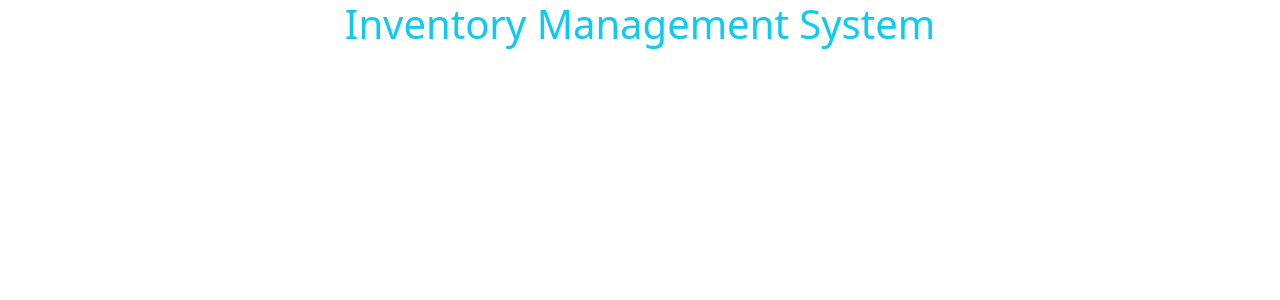
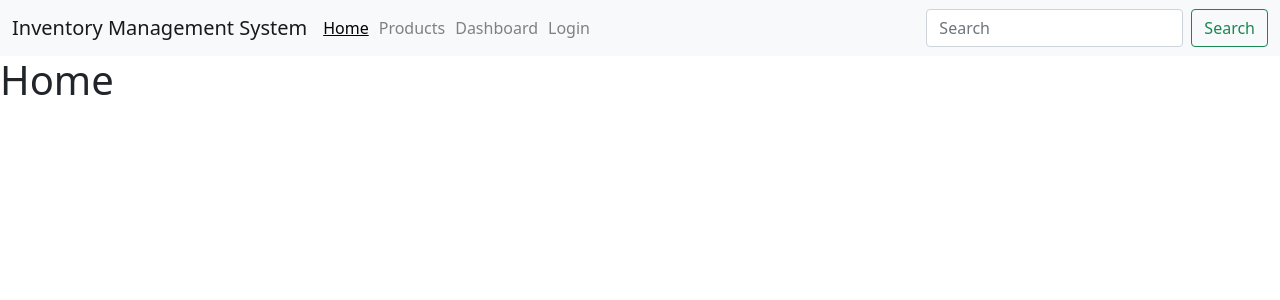
Before and after one commit to MrMADS28289/ATG.WORLD, a React (Create React App) app: page / in a window 1280 px wide. Shown: the top 300 px of the page. Built offline with nearby package versions, Linux system fonts and the light colour scheme.

Commit message:
Navbar completed

```diff
--- a/package.json
+++ b/package.json
@@ -10,6 +10,7 @@
     "react": "^18.2.0",
     "react-bootstrap": "^2.4.0",
     "react-dom": "^18.2.0",
+    "react-router-dom": "^6.3.0",
     "react-scripts": "5.0.1",
     "web-vitals": "^2.1.4"
   },
--- a/public/index.html
+++ b/public/index.html
@@ -1,14 +1,12 @@
 <!DOCTYPE html>
 <html lang="en">
+
 <head>
   <meta charset="utf-8" />
   <link rel="icon" href="%PUBLIC_URL%/favicon.ico" />
   <meta name="viewport" content="width=device-width, initial-scale=1" />
   <meta name="theme-color" content="#000000" />
-    <meta
-      name="description"
-      content="Web site created using create-react-app"
-    />
+  <meta name="description" content="Web site created using create-react-app" />
   <link rel="apple-touch-icon" href="%PUBLIC_URL%/logo192.png" />
   <!--
       manifest.json provides metadata used when your web app is installed on a
@@ -24,8 +22,9 @@
       work correctly both with client-side routing and a non-root public URL.
       Learn how to configure a non-root public URL by running `npm run build`.
     -->
-    <title>React App</title>
+  <title>Inventory Management System</title>
 </head>
+
 <body>
   <noscript>You need to enable JavaScript to run this app.</noscript>
   <div id="root"></div>
@@ -40,4 +39,5 @@
       To create a production bundle, use `npm run build` or `yarn build`.
     -->
 </body>
+
 </html>
--- a/src/App.js
+++ b/src/App.js
@@ -1,10 +1,24 @@
+import { Routes, Route } from 'react-router-dom';
 import './App.css';
+import Dashboard from './Components/Dashboard/Dashboard';
+import Home from './Components/Home/Home';
+import Login from './Components/Login/Login';
+import Regester from './Components/Login/Regester';
+import Products from './Components/Products/Products';
+import NavBar from './Components/Shared/NavBar';
 
 function App() {
   return (
-    <div>
-      <h1 className='text-info text-center'>Inventory Management System</h1>
-    </div>
+    <>
+      <NavBar />
+      <Routes>
+        <Route path='/' element={<Home />} />
+        <Route path='/products' element={<Products />} />
+        <Route path='/dashboard' element={<Dashboard />} />
+        <Route path='/login' element={<Login />} />
+        <Route path='regester' element={<Regester />} />
+      </Routes>
+    </>
   );
 }
 
--- /dev/null
+++ b/src/Components/Dashboard/Dashboard.js
@@ -0,0 +1,11 @@
+import React from 'react';
+
+const Dashboard = () => {
+    return (
+        <div>
+            <h1>Dashboard</h1>
+        </div>
+    );
+};
+
+export default Dashboard;
--- /dev/null
+++ b/src/Components/Home/Home.js
@@ -0,0 +1,11 @@
+import React from 'react';
+
+const Home = () => {
+    return (
+        <div>
+            <h1>Home</h1>
+        </div>
+    );
+};
+
+export default Home;
--- /dev/null
+++ b/src/Components/Login/Login.js
@@ -0,0 +1,11 @@
+import React from 'react';
+
+const Login = () => {
+    return (
+        <div>
+            <h1>Login</h1>
+        </div>
+    );
+};
+
+export default Login;
--- /dev/null
+++ b/src/Components/Login/Regester.js
@@ -0,0 +1,11 @@
+import React from 'react';
+
+const Regester = () => {
+    return (
+        <div>
+            <h1>Regester</h1>
+        </div>
+    );
+};
+
+export default Regester;
--- /dev/null
+++ b/src/Components/Products/Products.js
@@ -0,0 +1,11 @@
+import React from 'react';
+
+const Products = () => {
+    return (
+        <div>
+            <h1>Products</h1>
+        </div>
+    );
+};
+
+export default Products;
--- /dev/null
+++ b/src/Components/Shared/NavBar.js
@@ -0,0 +1,73 @@
+import React from 'react';
+import { Navbar, Container, Nav, Form, FormControl, Button } from 'react-bootstrap';
+import { NavLink } from "react-router-dom";
+
+const NavBar = () => {
+
+    // Active Link Style
+    const activeStyle = {
+        color: "black",
+        marginRight: "10px"
+    };
+
+    // Inactive Link Style
+    const inactiveStyle = {
+        color: "gray",
+        textDecoration: "none",
+        marginRight: "10px"
+    };
+
+    return (
+        <Navbar bg="light" expand="lg">
+            <Container fluid>
+                <Navbar.Brand href="#">Inventory Management System</Navbar.Brand>
+                <Navbar.Toggle aria-controls="navbarScroll" />
+                <Navbar.Collapse id="navbarScroll">
+                    <Nav
+                        className="me-auto my-2 my-lg-0"
+                        style={{ maxHeight: '100px' }}
+                        navbarScroll
+                    >
+                        <NavLink
+                            to="/"
+                            style={({ isActive }) =>
+                                isActive ? activeStyle : inactiveStyle
+                            }
+                        >Home</NavLink>
+                        <NavLink
+                            to="/products"
+                            style={({ isActive }) =>
+                                isActive ? activeStyle : inactiveStyle
+                            }
+                        >Products</NavLink>
+                        <NavLink
+                            to="dashboard"
+                            style={({ isActive }) =>
+                                isActive ? activeStyle : inactiveStyle
+                            }
+                        >Dashboard</NavLink>
+                        <NavLink
+                            to="login"
+                            style={({ isActive }) =>
+                                isActive ? activeStyle : inactiveStyle
+                            }
+                        >Login</NavLink>
+                    </Nav>
+
+                    {/* Search Section */}
+                    <Form className="d-flex">
+                        <FormControl
+                            type="search"
+                            placeholder="Search"
+                            className="me-2"
+                            aria-label="Search"
+                        />
+                        <Button variant="outline-success">Search</Button>
+                    </Form>
+                </Navbar.Collapse>
+            </Container>
+        </Navbar>
+    );
+};
+
+export default NavBar;
--- a/src/index.js
+++ b/src/index.js
@@ -4,11 +4,14 @@ import './index.css';
 import App from './App';
 import reportWebVitals from './reportWebVitals';
 import 'bootstrap/dist/css/bootstrap.min.css';
+import { BrowserRouter } from 'react-router-dom';
 
 const root = ReactDOM.createRoot(document.getElementById('root'));
 root.render(
   <React.StrictMode>
-    <App />
+    <BrowserRouter>
+      <App />
+    </BrowserRouter>
   </React.StrictMode>
 );
 
```
Also changed, not shown: 1 other file (tests, documents, lock files or other folders). Lines whose indentation alone changed are shown as unchanged.
